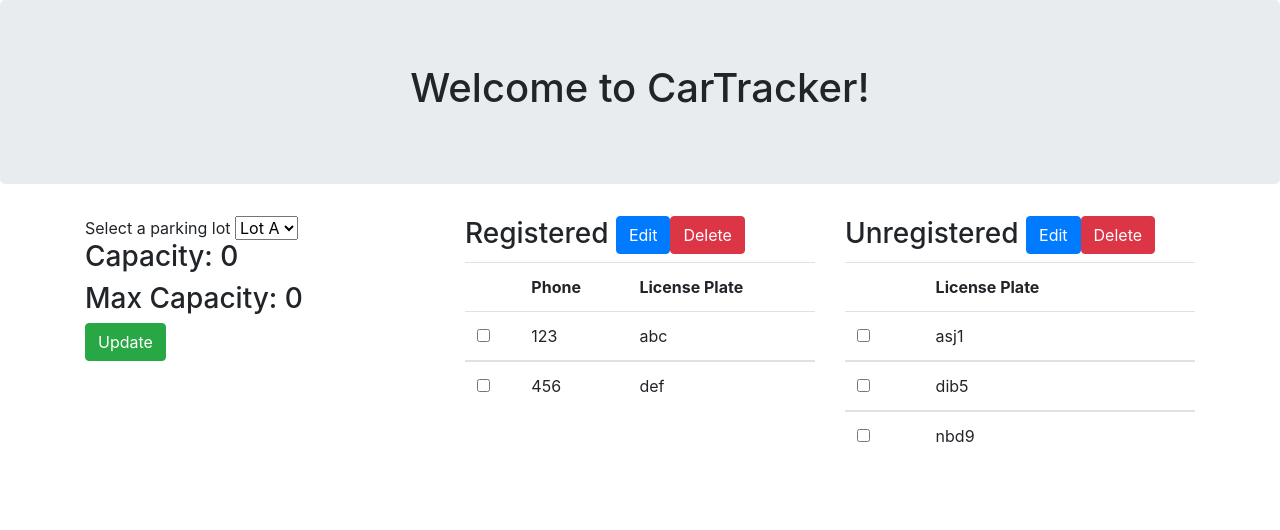
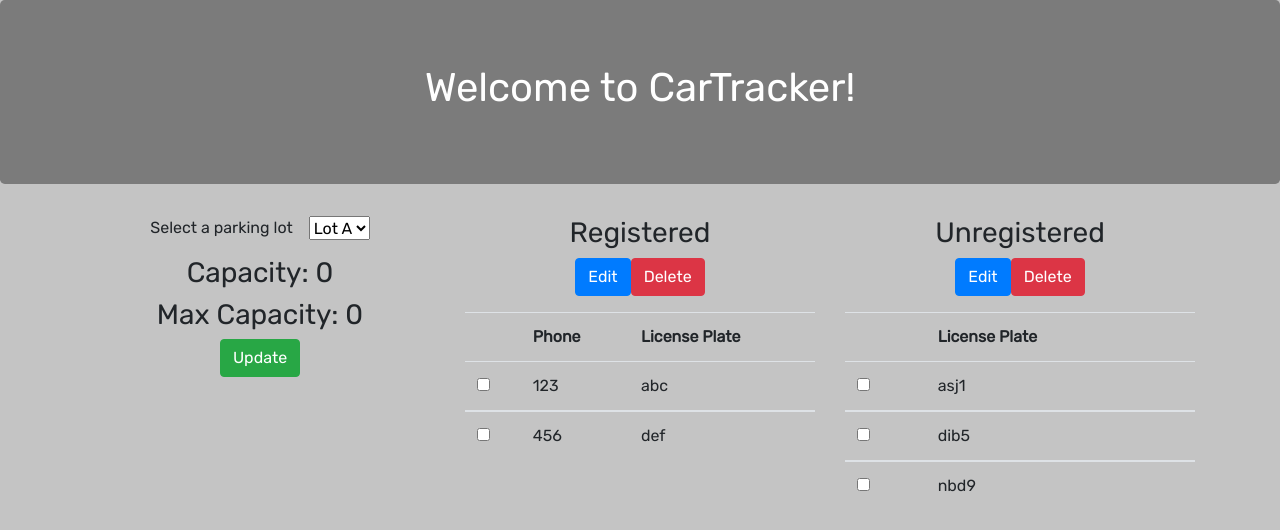
Before and after one commit to mwono/CarTracker, an Angular app: page / in a window 1280 px wide. Shown: the top 530 px of the page. Built offline with nearby package versions, Linux system fonts and the light colour scheme; what angular2-text-mask would draw is missing.

Commit message:
edited styling of homepage

```diff
--- a/src/app/app.component.html
+++ b/src/app/app.component.html
@@ -1,6 +1,6 @@
 <!--The content below is only a placeholder and can be replaced.-->
 <div class="jumbotron" style="text-align:center">
-  <h1>
+  <h1 id="mainTitle">
     Welcome to {{ title }}!
   </h1>
 </div>
--- a/src/app/main-page/main-page.component.html
+++ b/src/app/main-page/main-page.component.html
@@ -1,61 +1,74 @@
 <div class="container">
     <div class="row">
         <div class="col-md-4">
-            <div>
-                Select a parking lot
+            <div class="d-flex justify-content-center pb-3">
+                <div class="pr-3">Select a parking lot</div>
                 <select [(ngModel)]="CurrentLot" (change)=getCurrentLot()>
                     <option *ngFor="let lot of ParkingLots" [value]="CurrentLot">{{ lot }}</option>
                 </select>
             </div>
             <form (submit)=updateUsers()>
-                <h3>
+                <h3 class="d-flex justify-content-center">
                     Capacity: {{ capacity }}
                 </h3>
-                <h3>
+                <h3 class="d-flex justify-content-center">
                     Max Capacity: {{ maxCapacity}}
                 </h3>
+                <div class="d-flex justify-content-center">
                     <button class="btn btn-success" type="submit">Update</button>
+                </div>
+
             </form>
-
         </div>
         <div class="col-md-4">
-            <div>
+            <div class="row">
+                <div class="col-md-12 d-flex justify-content-center">
                     <h3>
                         Registered
+                    </h3>
+                </div>
+                <div class="col-md-12 d-flex justify-content-center pb-3">
+                    <div>
                         <button class="btn btn-primary">
                             Edit
                         </button>
                         <button class="btn btn-danger" (click)="deleteEntry()">
                             Delete
                         </button>
-                </h3>
-
+                    </div>
+                </div>
+            </div>
             <table class="table">
                 <tr>
                     <th scope="col"></th>
                     <th scope="col">Phone</th>
                     <th scope="col">License Plate</th>
                 </tr>
-                    <tbody *ngFor="let user of users" >
+                <tbody *ngFor="let user of users">
                     <td><input type="checkbox" (change)="addEntryToList(user)"></td>
                     <td>{{ user?.phone }}</td>
                     <td>{{ user?.plate }}</td>
                 </tbody>
             </table>
 
-            </div>
+
         </div>
         <div class="col-md-4">
-            <div>
+            <div class="row">
+                <div class="col-md-12 d-flex justify-content-center">
                     <h3>
                         Unregistered
+                    </h3>
+                </div>
+                <div class="col-md-12 d-flex justify-content-center pb-3">
                     <button class="btn btn-primary">
                         Edit
                     </button>
                     <button class="btn btn-danger">
                         Delete
                     </button>
-                </h3>
+                </div>
+            </div>
             <table class="table">
                 <tr>
                     <th scope="col"></th>
@@ -69,4 +82,3 @@
         </div>
     </div>
 </div>
-</div>
--- a/src/index.html
+++ b/src/index.html
@@ -1,6 +1,8 @@
 <!doctype html>
 <html lang="en">
+
 <head>
+    <link href="https://fonts.googleapis.com/css?family=Rubik" rel="stylesheet">
     <meta charset="utf-8">
     <title>CarTracker</title>
     <base href="/">
@@ -8,7 +10,9 @@
     <meta name="viewport" content="width=device-width, initial-scale=1">
     <link rel="icon" type="image/x-icon" href="favicon.ico">
 </head>
+
 <body>
     <app-root></app-root>
 </body>
+
 </html>
--- a/src/styles.css
+++ b/src/styles.css
@@ -1,2 +1,15 @@
 /* You can add global styles to this file, and also import other style files */
 @import '~bootstrap/dist/css/bootstrap.min.css';
+
+body {
+    background-color: #c4c4c4;
+    font-family: 'Rubik', sans-serif;
+}
+
+.jumbotron {
+    background-color: #7b7b7b;
+}
+
+#mainTitle {
+    color: white;
+}
```
Lines whose indentation alone changed are shown as unchanged.
